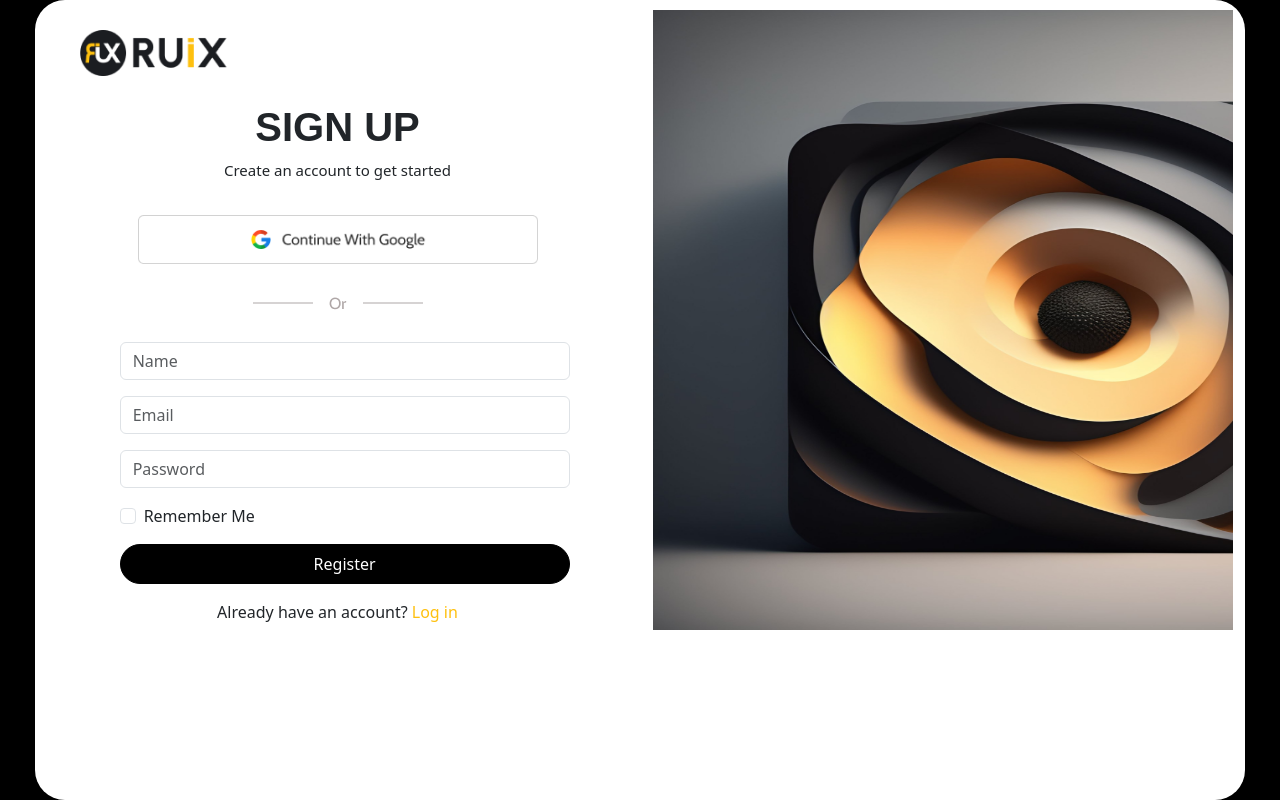
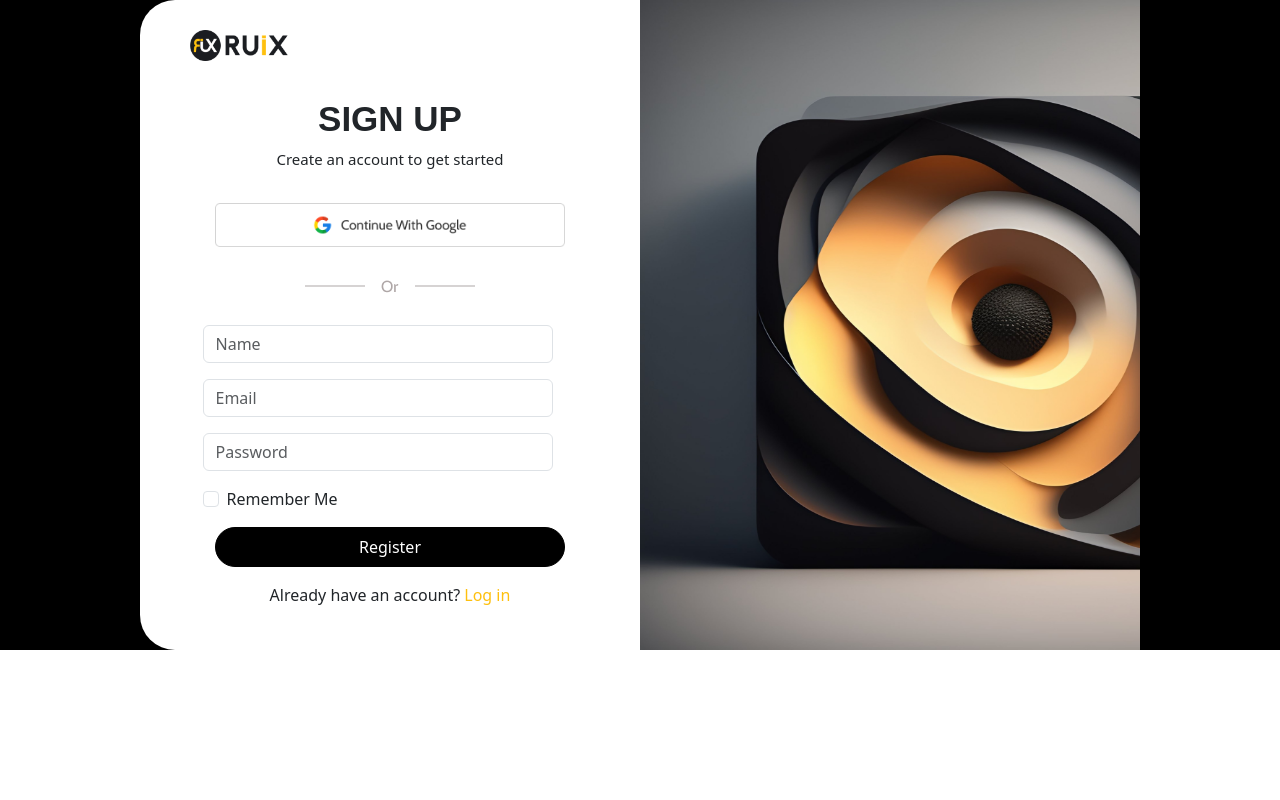
Before and after one commit to naledimuhauli/registration-form, a React (Create React App) app in the folder client/: page / in a window 1280 px wide. Built offline with nearby package versions, Linux system fonts and the light colour scheme.

Commit message:
fixed the styling

```diff
--- a/client/src/App.css
+++ b/client/src/App.css
@@ -2,27 +2,38 @@ body,
 html {
     margin: 0;
     padding: 0;
-    overflow-x: hidden;
+    /* overflow-x: hidden; */
+    height: 100%;
 }
 
 .form {
-    min-height: 100vh;
+    height: 650px;
     display: flex;
     align-items: center;
-    max-width: 1210px;
+    max-width: 1000px;
+    margin: auto;
+    border-radius: 35px;
+    background-color: white;
+    padding: 0;
+    box-sizing: border-box;
+}
+
+.cover-photo {
+    width: 100%;
+    height: 650px;
     display: block;
-    margin: auto;
-    border-radius: 30px;
-    background-color: white;
+    margin: 0;
+    padding: 0;
 }
 
 .logo {
     position: absolute;
     top: 20px;
-    left: 80px;
+    left: 190px;
     margin-top: 10px;
     width: 166px;
     height: 51px;
+    background-size: cover;
 }
 
 .regi {
@@ -30,13 +41,7 @@ html {
 }
 
 .logo img {
-    max-width: 150px;
-}
-
-.cover-photo {
-    width: 610px;
-    height: 620px;
-    padding-left: 1px;
+    max-width: 100px;
 }
 
 .sign-up,
@@ -46,9 +51,9 @@ html {
 
 .sign-up {
     padding-top: 55px;
-    font-size: 40px;
+    font-size: 35px;
     font-weight: 600;
-    font-family: arial;
+    font-family: Arial, sans-serif;
 }
 
 .create {
@@ -57,18 +62,17 @@ html {
 }
 
 .continue {
-    border: white;
+    border: none;
     background-color: white;
     margin-bottom: 5px;
 }
 
 .continue img {
-    width: 400px;
+    width: 350px;
 }
 
-
 .inputForm {
-    width: 450px;
+    width: 350px;
     margin-bottom: 5px;
 }
 
@@ -77,7 +81,7 @@ html {
     border-radius: 50px;
     display: block;
     margin: auto;
-    width: 450px;
+    width: 350px;
     padding: 7px;
     background-color: black;
     border: 1px solid black;
--- a/client/src/login.js
+++ b/client/src/login.js
@@ -49,7 +49,7 @@ function Login() {
                 </div>
                 <div className="container-fluid">
                     <div className="row">
-                        <div className="col-md-6 d-flex flex-column align-items-center justify-content-center">
+                        <div className="col-md-6 d-flex flex-column align-items-center justify-content-center p-0">
                             <h1 className="sign-up mt-5">LOG IN</h1>
                             <form className="w-75 mt-3" onSubmit={handleSubmit}>
                                 <div className="mb-3 inputForm">
@@ -74,7 +74,7 @@ function Login() {
                                         required
                                     />
                                 </div>
-                                <button type="submit" className="btn btn-dark w-100 registerBtn">Log In</button>
+                                <button type="submit" className=" registerBtn">Log In</button>
                                 {error && <p className="text-danger mt-2">{error}</p>}
                                 {success && <p className="text-success mt-2">{success}</p>}
                                 <p className="account mt-3">
@@ -85,7 +85,7 @@ function Login() {
                                 </p>
                             </form>
                         </div>
-                        <div className="col-md-6 d-flex align-items-center justify-content-center">
+                        <div className="col-md-6 d-flex align-items-center justify-content-center p-0">
                             <img src={coverPhoto} alt="Cover" className="cover-photo" />
                         </div>
                     </div>
--- a/client/src/registration.js
+++ b/client/src/registration.js
@@ -66,13 +66,13 @@ function Registration() {
   return (
     <div className="regi">
       <div className='form'>
-        <div className='logo mb-5'>
+        <div className='logo mb-3'>
           <img src={logo} alt='logo' />
         </div>
-        <div className='container-fluid'>
-          <div className='row'>
-            <div className='col-md-6 d-flex flex-column align-items-center justify-content-center'>
-              <h1 className="sign-up mt-5">SIGN UP</h1>
+        <div className="container-fluid">
+          <div className="row">
+            <div className="col-md-6 d-flex flex-column align-items-center justify-content-center p-0">
+              <h1 className="sign-up mt-3">SIGN UP</h1>
               <p className="create">Create an account to get started</p>
               <button className="continue mb-3 mt-3" onClick={handleGoogleLogin}>
                 <img src={glogin} alt="google login" />
@@ -116,19 +116,19 @@ function Registration() {
                   <input type="checkbox" className="form-check-input" id="rememberMe" />
                   <label className="form-check-label" htmlFor="rememberMe">Remember Me</label>
                 </div>
-                <button type="submit" className=" registerBtn">Register</button>
+                <button type="submit" className="registerBtn">Register</button>
                 {error && <p className="text-danger mt-2">{error}</p>}
                 {success && <p className="text-success mt-2">{success}</p>}
                 <p className="account mt-3">
                   Already have an account?{' '}
                   <span className="login">
-                    <Link to={'/login'} className='login'>Log in</Link>
+                    <Link to={'/login'} className="login">Log in</Link>
                   </span>
                 </p>
               </form>
             </div>
-            <div className='col-md-6 d-flex align-items-center justify-content-center'>
-              <img src={coverPhoto} alt='Cover' className="cover-photo" />
+            <div className="col-md-6 d-flex align-items-center justify-content-center p-0">
+              <img src={coverPhoto} alt="Cover" className="cover-photo w-100" />
             </div>
           </div>
         </div>
```
Also changed, not shown: 1 other file (tests, documents, lock files or other folders).
